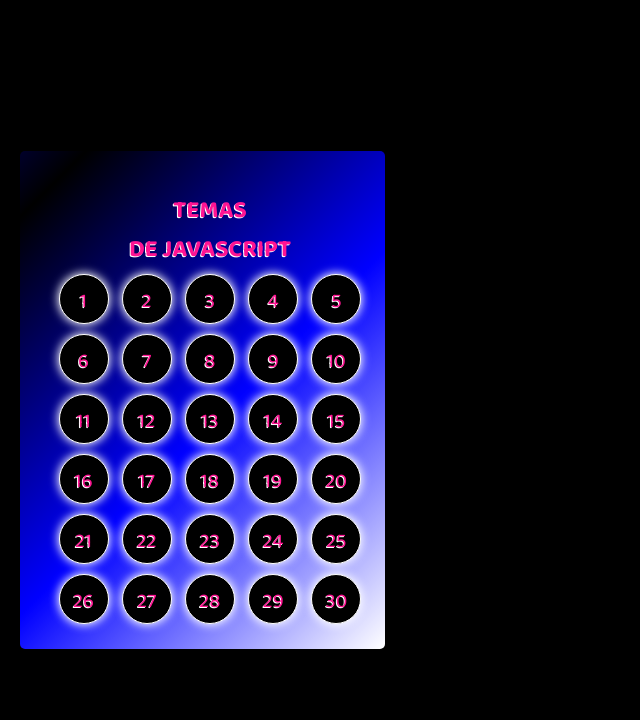
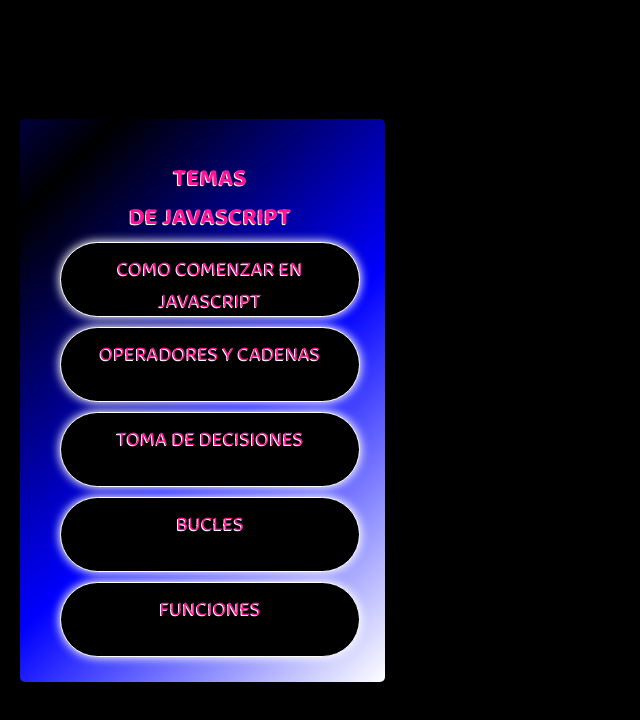
Before and after one commit to Felipe021284/CURSO-DE-JAVASCRIPT-, a plain HTML site: page menu principal.html in a window 1280 px wide. Shown: the whole page, without its empty margins (0-640 px from the left). Drawn offline with Linux system fonts and the light colour scheme.

Commit message:
Update menu principal.html

```diff
--- a/menu principal.html
+++ b/menu principal.html
@@ -178,8 +178,8 @@ H2,A{
   text-decoration: none;
   background-color: black;
   padding: 10px;
-  width: 50px;
-  height: 50px;
+  width: 300px;
+  height: 75px;
 
 
   font-size: 20px;
@@ -271,25 +271,25 @@ i{
     >
         <ul class="menu">
     <li>
-      <a href="TEMA 1
-      "> 1</a>
+      <a href="MENU 1
+      "> COMO COMENZAR EN JAVASCRIPT</a>
    </li>
     <li>
-      <a href=" TEMA 2
-      "> 2</a>
+      <a href="MENU 2
+      "> OPERADORES Y CADENAS</a>
     </li>
      <li>
-      <a href="TEMA 3"> 3</a>
+      <a href="MENU 3"> TOMA DE DECISIONES</a>
     </li>
     <li>
-    <a href="TEMA 4"> 4</a>
+    <a href="MENU 4"> BUCLES</a>
     </li>
 
     <li>
-    <a href="TEMA 5"> 5</a>
+    <a href="MENU 5">FUNCIONES</a>
     </li>
 
-    <li>
+    <!--li>
     <a href="TEMA 6">6</a>
     </li>
 
```
